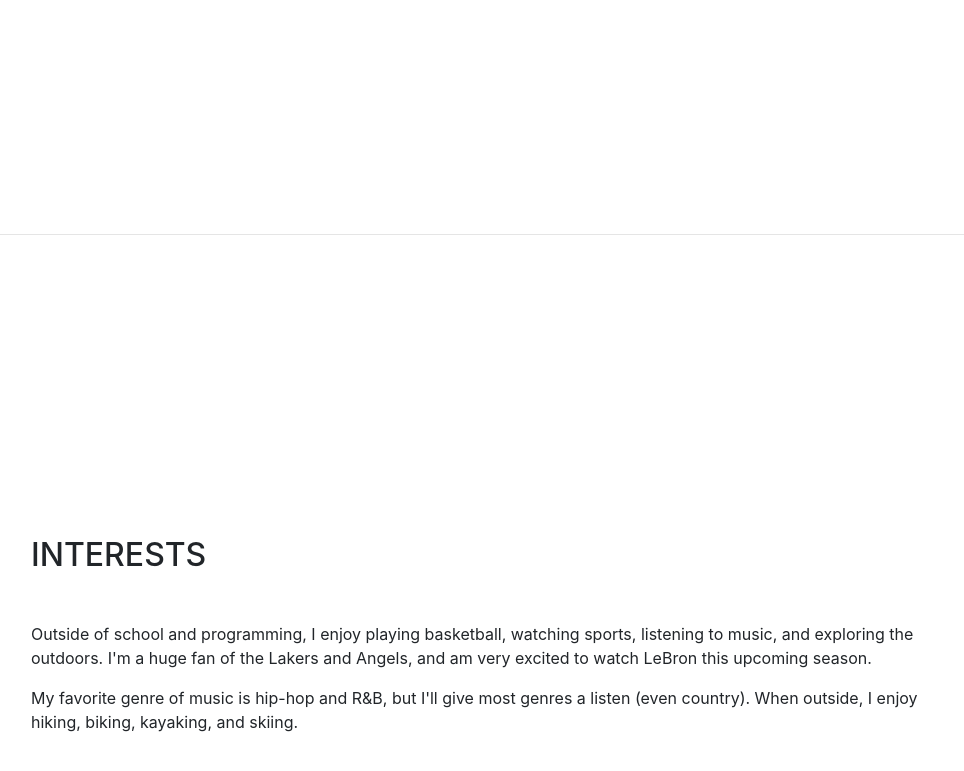
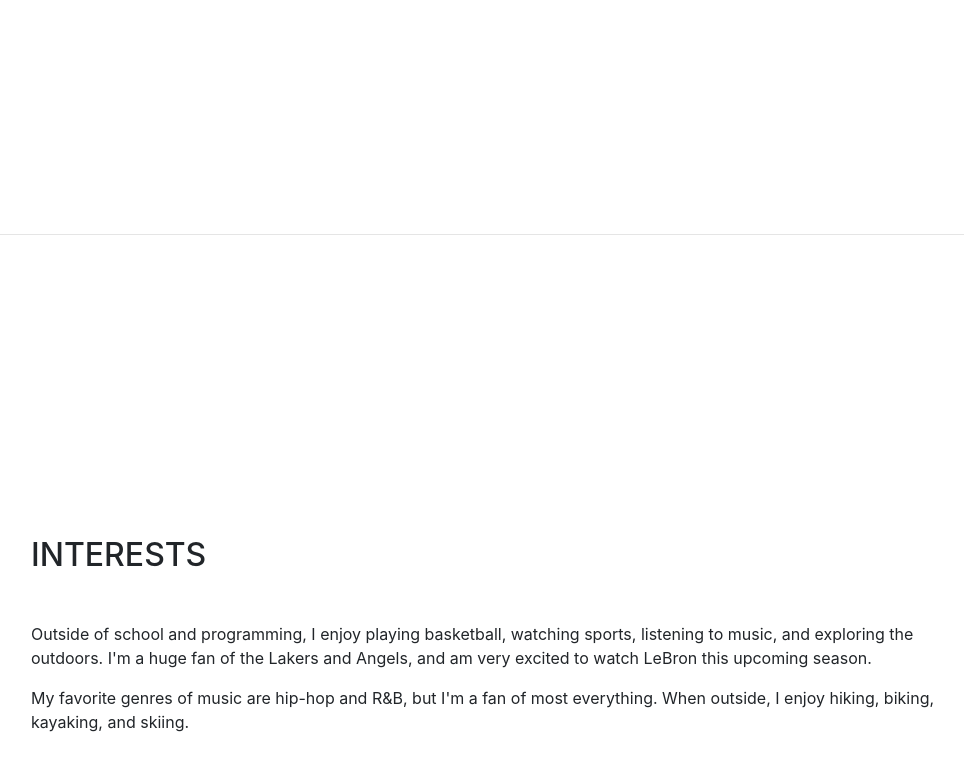
Before and after one commit to theoshiao/theoshiao.github.io, a website with bundled scripts: page index.html in a window 1280 px wide. Shown: the part 3310-4081 px from the top of the page, without its empty margins (289-1253 px from the left). Built offline with nearby package versions, Linux system fonts and the light colour scheme; a web font is replaced by a local one.

Commit message:
changed interests text

```diff
--- a/index.html
+++ b/index.html
@@ -247,7 +247,7 @@
         <div class="my-auto">
           <h2 class="mb-5">Interests</h2>
           <p>Outside of school and programming, I enjoy playing basketball, watching sports, listening to music, and exploring the outdoors. I'm a huge fan of the Lakers and Angels, and am very excited to watch LeBron this upcoming season.</p>
-          <p class="mb-0">My favorite genre of music is hip-hop and R&B, but I'll give most genres a listen (even country). When outside, I enjoy hiking, biking, kayaking, and skiing.</p>
+          <p class="mb-0">My favorite genres of music are hip-hop and R&B, but I'm a fan of most everything. When outside, I enjoy hiking, biking, kayaking, and skiing.</p>
         </div>
       </section>
 
```
